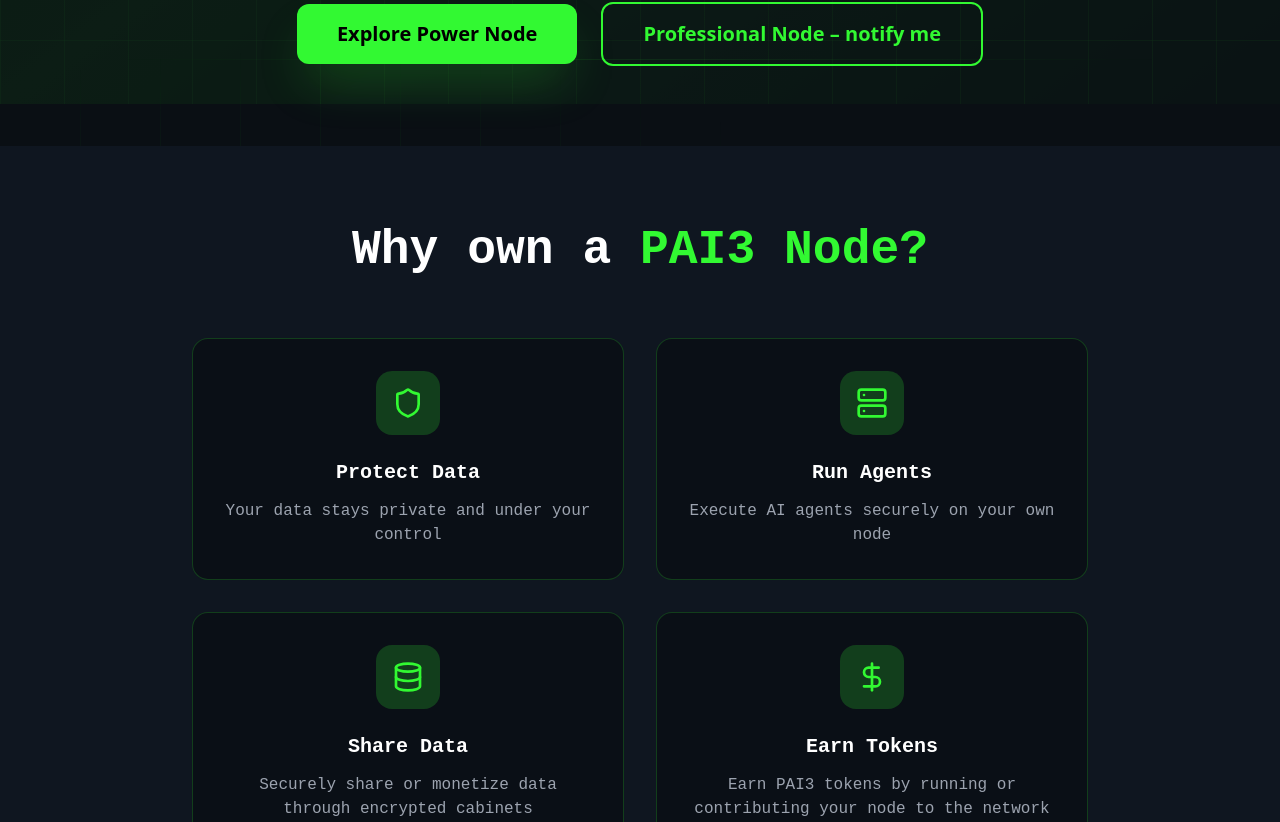
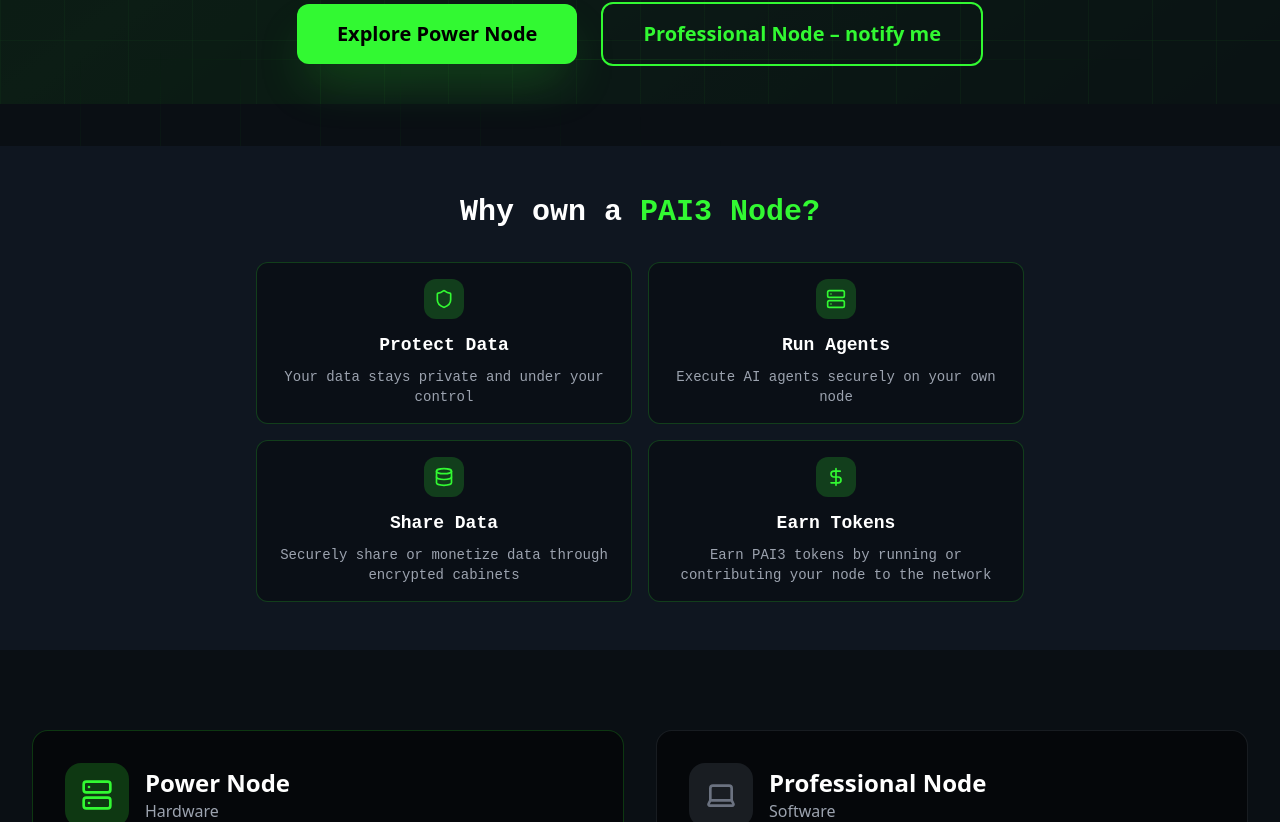
Before and after one commit to opsvoice/pai3-powernode, a React (Vite) app: page / in a window 1280 px wide. Shown: the part 898-1720 px from the top of the page. Built offline with nearby package versions, Linux system fonts and the light colour scheme.

Commit message:
Make Why own a PAI3 Node section more condensed

```diff
--- a/src/pages/NodeTypesPage.tsx
+++ b/src/pages/NodeTypesPage.tsx
@@ -263,36 +263,36 @@ const NodeTypesPage = () => {
       </section>
 
       {/* Why own a PAI3 Node Section */}
-      <section className="py-20 bg-[#0F1620]">
+      <section className="py-12 bg-[#0F1620]">
         <div className="max-w-7xl mx-auto px-4 sm:px-6 lg:px-8">
           <motion.div
             initial={{ opacity: 0, y: 30 }}
             whileInView={{ opacity: 1, y: 0 }}
             transition={{ duration: 0.8 }}
             viewport={{ once: true }}
-            className="text-center mb-16"
+            className="text-center mb-8"
           >
-            <h2 className="text-4xl md:text-5xl font-bold text-white mb-4" style={{ fontFamily: 'Fira Code, monospace' }}>
+            <h2 className="text-2xl md:text-3xl font-bold text-white mb-2" style={{ fontFamily: 'Fira Code, monospace' }}>
               Why own a <span className="text-[#32f932]">PAI3 Node?</span>
             </h2>
           </motion.div>
 
           {/* Universal Benefits - 2x2 Grid */}
-          <div className="grid md:grid-cols-2 gap-8 max-w-4xl mx-auto">
+          <div className="grid md:grid-cols-2 gap-4 max-w-3xl mx-auto">
             <motion.div
               initial={{ opacity: 0, y: 30 }}
               whileInView={{ opacity: 1, y: 0 }}
               transition={{ duration: 0.6, delay: 0.1 }}
               viewport={{ once: true }}
-              className="bg-black/30 border border-[#32f932]/20 rounded-2xl p-8 text-center hover:border-[#32f932]/40 transition-all"
+              className="bg-black/30 border border-[#32f932]/20 rounded-xl p-4 text-center hover:border-[#32f932]/40 transition-all"
             >
-              <div className="w-16 h-16 bg-[#32f932]/20 rounded-2xl flex items-center justify-center mx-auto mb-6">
-                <Shield className="h-8 w-8 text-[#32f932]" />
+              <div className="w-10 h-10 bg-[#32f932]/20 rounded-xl flex items-center justify-center mx-auto mb-3">
+                <Shield className="h-5 w-5 text-[#32f932]" />
               </div>
-              <h3 className="text-xl font-bold text-white mb-3" style={{ fontFamily: 'Fira Code, monospace' }}>
+              <h3 className="text-lg font-bold text-white mb-2" style={{ fontFamily: 'Fira Code, monospace' }}>
                 Protect Data
               </h3>
-              <p className="text-gray-400" style={{ fontFamily: 'Fira Code, monospace' }}>
+              <p className="text-sm text-gray-400" style={{ fontFamily: 'Fira Code, monospace' }}>
                 Your data stays private and under your control
               </p>
             </motion.div>
@@ -302,15 +302,15 @@ const NodeTypesPage = () => {
               whileInView={{ opacity: 1, y: 0 }}
               transition={{ duration: 0.6, delay: 0.2 }}
               viewport={{ once: true }}
-              className="bg-black/30 border border-[#32f932]/20 rounded-2xl p-8 text-center hover:border-[#32f932]/40 transition-all"
+              className="bg-black/30 border border-[#32f932]/20 rounded-xl p-4 text-center hover:border-[#32f932]/40 transition-all"
             >
-              <div className="w-16 h-16 bg-[#32f932]/20 rounded-2xl flex items-center justify-center mx-auto mb-6">
-                <Server className="h-8 w-8 text-[#32f932]" />
+              <div className="w-10 h-10 bg-[#32f932]/20 rounded-xl flex items-center justify-center mx-auto mb-3">
+                <Server className="h-5 w-5 text-[#32f932]" />
               </div>
-              <h3 className="text-xl font-bold text-white mb-3" style={{ fontFamily: 'Fira Code, monospace' }}>
+              <h3 className="text-lg font-bold text-white mb-2" style={{ fontFamily: 'Fira Code, monospace' }}>
                 Run Agents
               </h3>
-              <p className="text-gray-400" style={{ fontFamily: 'Fira Code, monospace' }}>
+              <p className="text-sm text-gray-400" style={{ fontFamily: 'Fira Code, monospace' }}>
                 Execute AI agents securely on your own node
               </p>
             </motion.div>
@@ -320,15 +320,15 @@ const NodeTypesPage = () => {
               whileInView={{ opacity: 1, y: 0 }}
               transition={{ duration: 0.6, delay: 0.3 }}
               viewport={{ once: true }}
-              className="bg-black/30 border border-[#32f932]/20 rounded-2xl p-8 text-center hover:border-[#32f932]/40 transition-all"
+              className="bg-black/30 border border-[#32f932]/20 rounded-xl p-4 text-center hover:border-[#32f932]/40 transition-all"
             >
-              <div className="w-16 h-16 bg-[#32f932]/20 rounded-2xl flex items-center justify-center mx-auto mb-6">
-                <Database className="h-8 w-8 text-[#32f932]" />
+              <div className="w-10 h-10 bg-[#32f932]/20 rounded-xl flex items-center justify-center mx-auto mb-3">
+                <Database className="h-5 w-5 text-[#32f932]" />
               </div>
-              <h3 className="text-xl font-bold text-white mb-3" style={{ fontFamily: 'Fira Code, monospace' }}>
+              <h3 className="text-lg font-bold text-white mb-2" style={{ fontFamily: 'Fira Code, monospace' }}>
                 Share Data
               </h3>
-              <p className="text-gray-400" style={{ fontFamily: 'Fira Code, monospace' }}>
+              <p className="text-sm text-gray-400" style={{ fontFamily: 'Fira Code, monospace' }}>
                 Securely share or monetize data through encrypted cabinets
               </p>
             </motion.div>
@@ -338,15 +338,15 @@ const NodeTypesPage = () => {
               whileInView={{ opacity: 1, y: 0 }}
               transition={{ duration: 0.6, delay: 0.4 }}
               viewport={{ once: true }}
-              className="bg-black/30 border border-[#32f932]/20 rounded-2xl p-8 text-center hover:border-[#32f932]/40 transition-all"
+              className="bg-black/30 border border-[#32f932]/20 rounded-xl p-4 text-center hover:border-[#32f932]/40 transition-all"
             >
-              <div className="w-16 h-16 bg-[#32f932]/20 rounded-2xl flex items-center justify-center mx-auto mb-6">
-                <DollarSign className="h-8 w-8 text-[#32f932]" />
+              <div className="w-10 h-10 bg-[#32f932]/20 rounded-xl flex items-center justify-center mx-auto mb-3">
+                <DollarSign className="h-5 w-5 text-[#32f932]" />
               </div>
-              <h3 className="text-xl font-bold text-white mb-3" style={{ fontFamily: 'Fira Code, monospace' }}>
+              <h3 className="text-lg font-bold text-white mb-2" style={{ fontFamily: 'Fira Code, monospace' }}>
                 Earn Tokens
               </h3>
-              <p className="text-gray-400" style={{ fontFamily: 'Fira Code, monospace' }}>
+              <p className="text-sm text-gray-400" style={{ fontFamily: 'Fira Code, monospace' }}>
                 Earn PAI3 tokens by running or contributing your node to the network
               </p>
             </motion.div>
```
